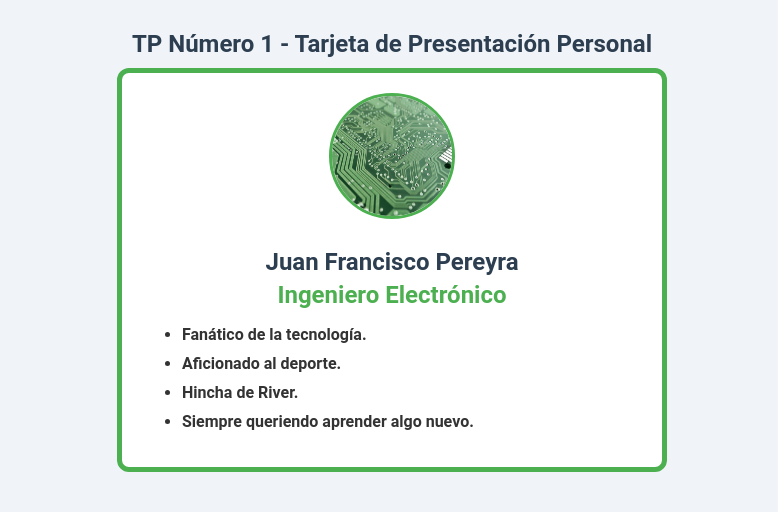
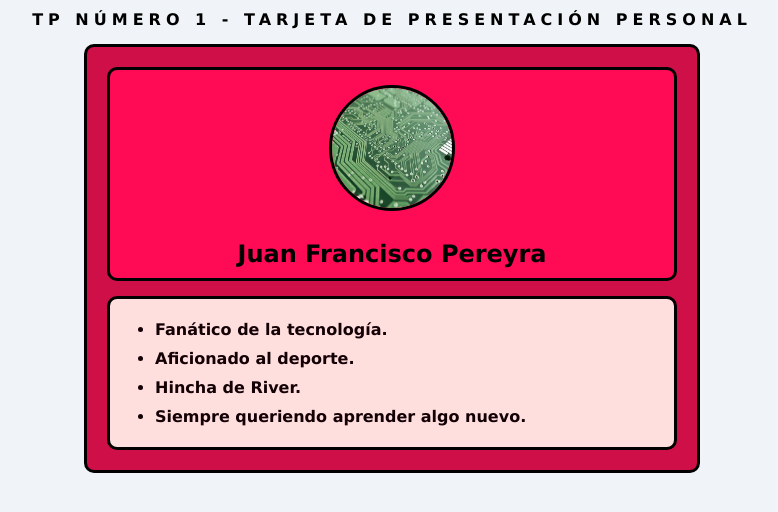
Before and after one commit to PanchoPereyra/tpUno, a plain HTML site: page index.html in a window 1280 px wide. Shown: the whole page, without its empty margins (248-1026 px from the left). Drawn offline with Linux system fonts and the light colour scheme.

Commit message:
se hicieron cambios en los estilos

```diff
--- a/css/estilos.css
+++ b/css/estilos.css
@@ -1,46 +1,50 @@
 /*esto es un selector (por etiqueta), acompañadao de propiedades:valores*/
 body {
     background-color: #f0f4f8;
-    font-family: 'Roboto', sans-serif;
-    margin: 0;
-    padding: 20px;
+    font-family: 'Lucida Sans', 'Lucida Sans Regular', 'Lucida Grande', 'Lucida Sans Unicode', Geneva, Verdana, sans-serif;
+
+}
+
+h1 {
+    margin: 10px 0 5px;
+    font-size: 24px;
+    color: black;
+
 }
 
 .titulo{
+    /*esto estaría - probar otra fuente*/
     text-align:center;
-    margin: 10px 0px;
-    font-weight: bold;
+    font-family: 'Lucida Sans', 'Lucida Sans Regular', 'Lucida Grande', 'Lucida Sans Unicode', Geneva, Verdana, sans-serif;
+    font-size: medium;
+    color: black;
+    text-transform: uppercase;
+    letter-spacing: 5px;
 }
 
-
 .tarjeta {
-    background-color: white;
-    width: 500px;
-    padding: 20px;
-    margin: 10px auto;
-    border: 5px solid #4CAF50;
-    border-radius: 12px;
+    width: 600px;
+    padding: 5px;
+    margin: 15px auto;
+    border: solid #000000  3px;
+    border-radius: 10px;
     text-align: center;
     color: #333;
+    background-color: #CF0F47;
 }
 
 .perfil {
     width: 120px;
     height: 120px;
+    margin: 10px;
     border-radius: 50%;
-    border: 3px solid #4CAF50;
+    border: 3px solid #000000;
     margin-bottom: 15px;
-    transition: transform 0.3s ease;
+
 }
 
 .avatar:hover {
     transform: scale(1.05);
-}
-
-h1 {
-    margin: 10px 0 5px;
-    font-size: 24px;
-    color: #2c3e50;
 }
 
 .ocupacion {
@@ -51,6 +55,7 @@ h1 {
 
 .descripcion {
     font-size: 14px;
+    color:crimson;
     line-height: 1.4;
     margin-top: 10px;
 }
@@ -59,7 +64,28 @@ h1 {
     text-align:left;
     margin: 10px 0px;
     font-weight: bold;
+    color:rgb(19, 1, 5);
+
 }
+
+.principal{
+    background-color: #FF0B55;
+    border-radius: 12px;
+    padding: 5px;
+    margin: 15px;
+     border: solid #000000  3px;
+    border-radius: 10px;
+}
+
+.secundario{
+    background-color: #FFDEDE;
+    border-radius: 12px;
+    padding: 5px;
+    margin: 15px;
+    border: solid #000000  3px;
+    border-radius: 10px;
+}
+
 /*Selector universal (*) signigica que aplica a todos los elementos de html, se usa generalmente cuando se quiere resetear*/
 /*y es muy importante, se usa para sacar el relleno en principio*/
 
--- a/index.html
+++ b/index.html
@@ -3,19 +3,26 @@
 
 <head>
     <meta charset="UTF-8">
+
+
+
     <!-- vinculo la hoja de estilo -->
     <link rel="stylesheet" href="css/estilos.css">
     <meta name="viewport" content="width=device-width, initial-scale=1.0">
-    <title>Pruebas Git</title>
+    <title>TP Nº1</title>
 </head>
 
 <body>
+    <h1 class="titulo">TP Número 1 - Tarjeta de Presentación Personal</h1>
 
-    <h1 class="titulo">TP Número 1 - Tarjeta de Presentación Personal</h1>
     <section class="tarjeta">
+        <div class="principal">
             <img src="img/pcb.jpg" alt="Foto de perfil" class="perfil">
             <h1>Juan Francisco Pereyra</h1>
-        <h2 class="ocupacion">Ingeniero Electrónico</h2>
+            <h2 class="ocupacion"></h2>
+        </div>
+
+        <div class="secundario">
             <p class="descripcion">
             <ul>
                 <li class="lista">Fanático de la tecnología.</li>
@@ -24,7 +31,9 @@
                 <li class="lista">Siempre queriendo aprender algo nuevo.</li>
             </ul>
             </p>
+        </div>
     </section>
+
 </body>
 
 </html>
```
Also changed, not shown: 2 other files. Lines whose indentation alone changed are shown as unchanged.
